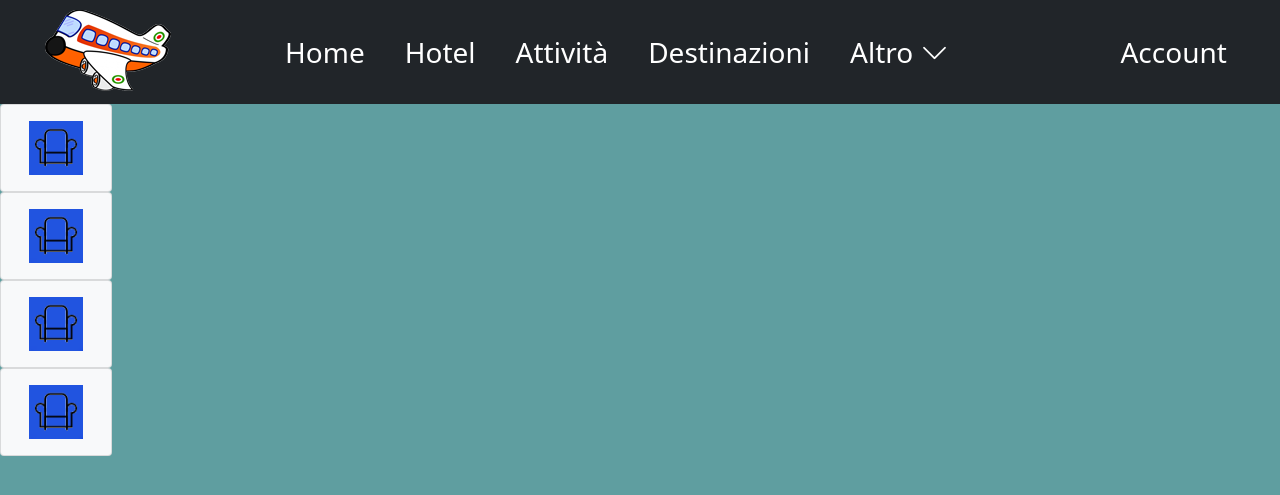
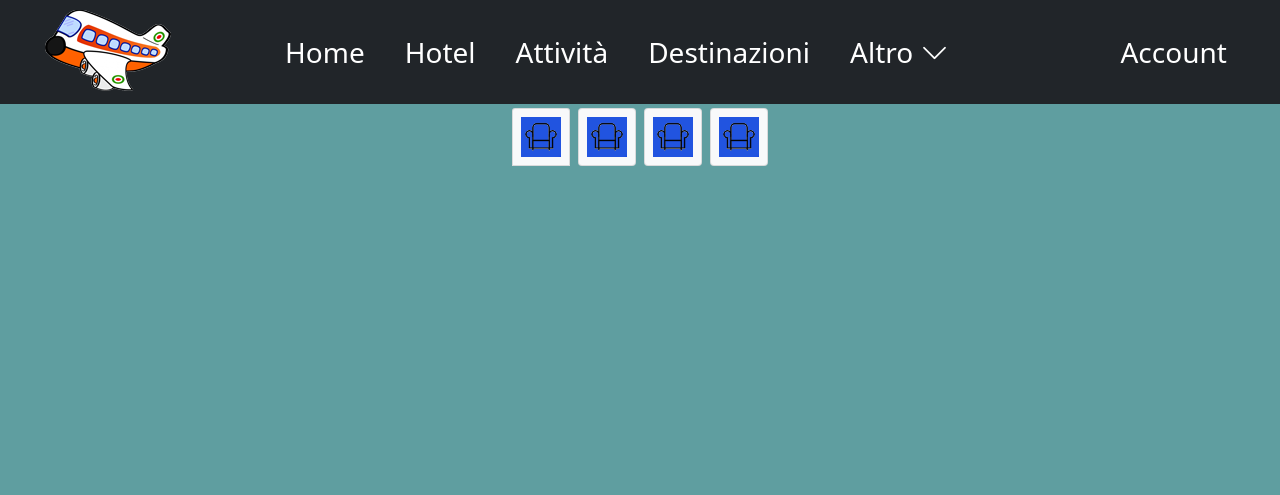
Before and after one commit to FlynnKing/Starvato_Airlines, a Django app: template Starvato_Airlines/sito_gestione_voli/templates/sito_gestione_voli/posti_riepilogo_dati.html in a window 1280 px wide. Shown: the top 495 px of the page. Run offline with Django 4.2, Linux system fonts and the light colour scheme; the template is opened without the code that fills it, so the values that code supplies are empty; parts of the project's set-up code (start-up, migrations or seed data) failed here and were passed over.

Commit message:
aggiornamento sui posti

```diff
--- a/Starvato_Airlines/sito_gestione_voli/templates/sito_gestione_voli/posti_riepilogo_dati.html
+++ b/Starvato_Airlines/sito_gestione_voli/templates/sito_gestione_voli/posti_riepilogo_dati.html
@@ -1,8 +1,10 @@
 <!DOCTYPE html>
 <html lang="en">
+
 <head>
   <link rel="stylesheet" href="https://cdn.jsdelivr.net/npm/bootstrap-icons@1.8.1/font/bootstrap-icons.css">
-    <link href="https://cdn.jsdelivr.net/npm/bootstrap@5.1.3/dist/css/bootstrap.min.css" rel="stylesheet" integrity="sha384-1BmE4kWBq78iYhFldvKuhfTAU6auU8tT94WrHftjDbrCEXSU1oBoqyl2QvZ6jIW3" crossorigin="anonymous">
+  <link href="https://cdn.jsdelivr.net/npm/bootstrap@5.1.3/dist/css/bootstrap.min.css" rel="stylesheet"
+    integrity="sha384-1BmE4kWBq78iYhFldvKuhfTAU6auU8tT94WrHftjDbrCEXSU1oBoqyl2QvZ6jIW3" crossorigin="anonymous">
   <meta charset="UTF-8">
   <meta http-equiv="X-UA-Compatible" content="IE=edge">
   <meta name="viewport" content="width=device-width, initial-scale=1.0">
@@ -12,7 +14,8 @@
 <body style="background-color: cadetblue;">
   <div class="bg-dark">
     <div class="row row-cols-auto p-2 text-white fixed row align-items-center d-flex justify-content-center">
-            <img src="/Starvato_Airlines/sito_gestione_voli/static/sito_gestione_voli/pngegg.png" style="margin-right: 5rem" alt="logo">
+      <img src="/Starvato_Airlines/sito_gestione_voli/static/sito_gestione_voli/pngegg.png" style="margin-right: 5rem"
+        alt="logo">
       <p class="col m-2 fs-3">Home</p>
       <p class="col m-2 fs-3">Hotel</p>
       <p class="col m-2 fs-3">Attività</p>
@@ -23,34 +26,39 @@
   </div>
   <!--AGGIUNGIAMO CODICE-->
 
-    <div class="">
-        <div class="card text-dark bg-light" style="max-width: 7rem;">
-            <div class="card-body">
-              <img class="container-fluid" src="/Starvato_Airlines/sito_gestione_voli/static/sito_gestione_voli/prima_classe.png">
+  <div class="d-flex justify-content-center">
+    <div class="row">
+
+      <div class="card text-dark bg-light col card-header m-1 p-2">
+
+        <img style="height: 40px; width: 40px;" src="/Starvato_Airlines/sito_gestione_voli/static/sito_gestione_voli/prima_classe.png">
+
+      </div>
+      <div class="card text-dark bg-light col card-header m-1 p-2">
+
+        <img style="height: 40px; width: 40px;" src="/Starvato_Airlines/sito_gestione_voli/static/sito_gestione_voli/prima_classe.png">
+
+      </div>
+      <div class="card text-dark bg-light col card-header m-1 p-2">
+
+        <img style="height: 40px; width: 40px;" src="/Starvato_Airlines/sito_gestione_voli/static/sito_gestione_voli/prima_classe.png">
+
+      </div>
+      <div class="card text-dark bg-light col card-header m-1 p-2">
+
+        <img style="height: 40px; width: 40px;" src="/Starvato_Airlines/sito_gestione_voli/static/sito_gestione_voli/prima_classe.png">
+
+      </div>
+
+
     </div>
   </div>
 
-          <div class="card text-dark bg-light" style="max-width: 7rem;">
-            <div class="card-body">
-              <img class="container-fluid" src="/Starvato_Airlines/sito_gestione_voli/static/sito_gestione_voli/prima_classe.png">
-            </div>
-          </div>
 
-          <div class="card text-dark bg-light" style="max-width: 7rem;">
-            <div class="card-body">
-              <img class="container-fluid" src="/Starvato_Airlines/sito_gestione_voli/static/sito_gestione_voli/prima_classe.png">
-            </div>
-          </div>
-          <div class="card text-dark bg-light" style="max-width: 7rem;">
-            <div class="card-body">
-              <img class="container-fluid" src="/Starvato_Airlines/sito_gestione_voli/static/sito_gestione_voli/prima_classe.png">
-            </div>
-          </div>
-
-    </div>
   <script>
 
   </script>
 
 </body>
+
 </html>
```
Lines whose indentation alone changed are shown as unchanged.
